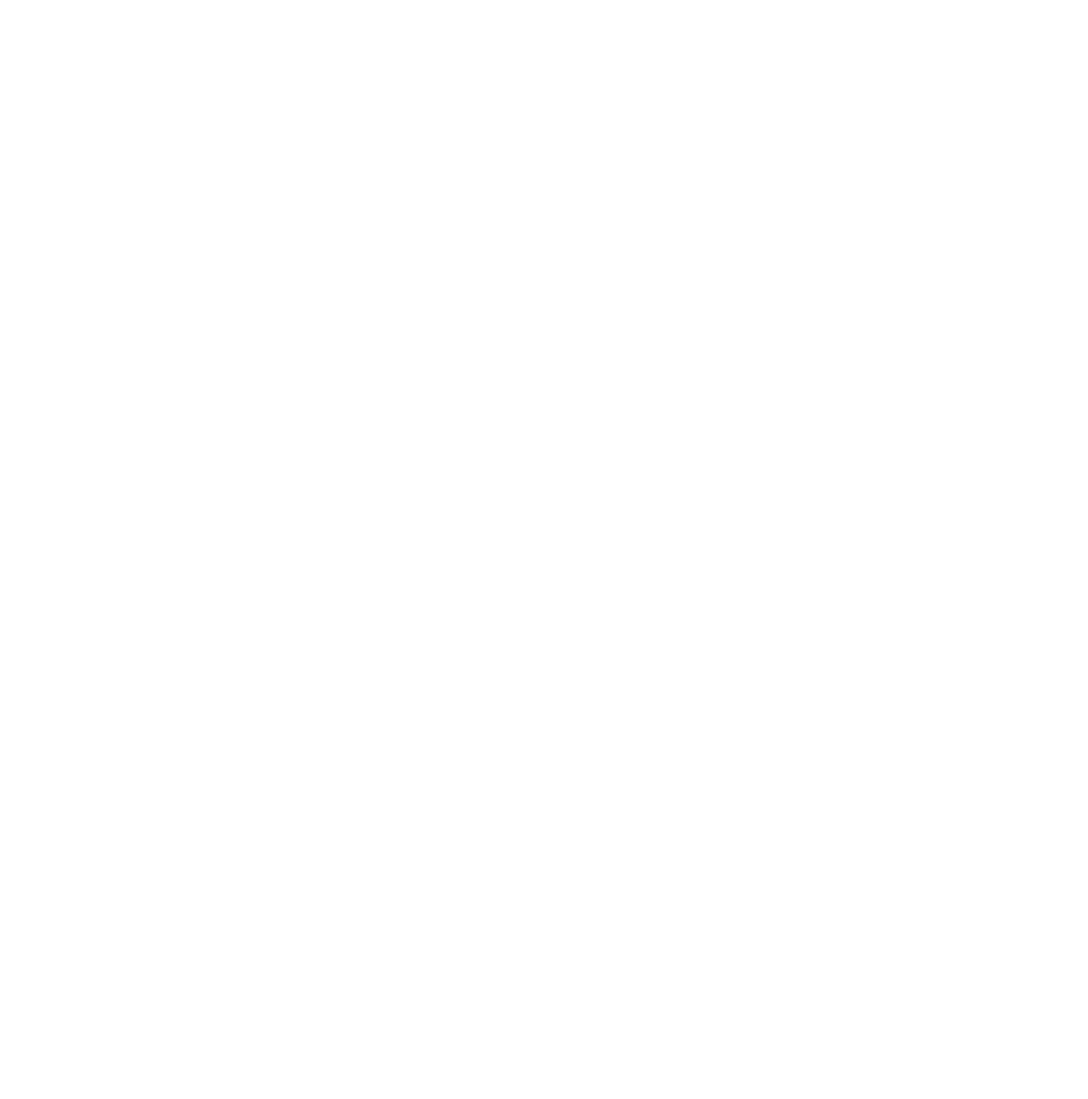
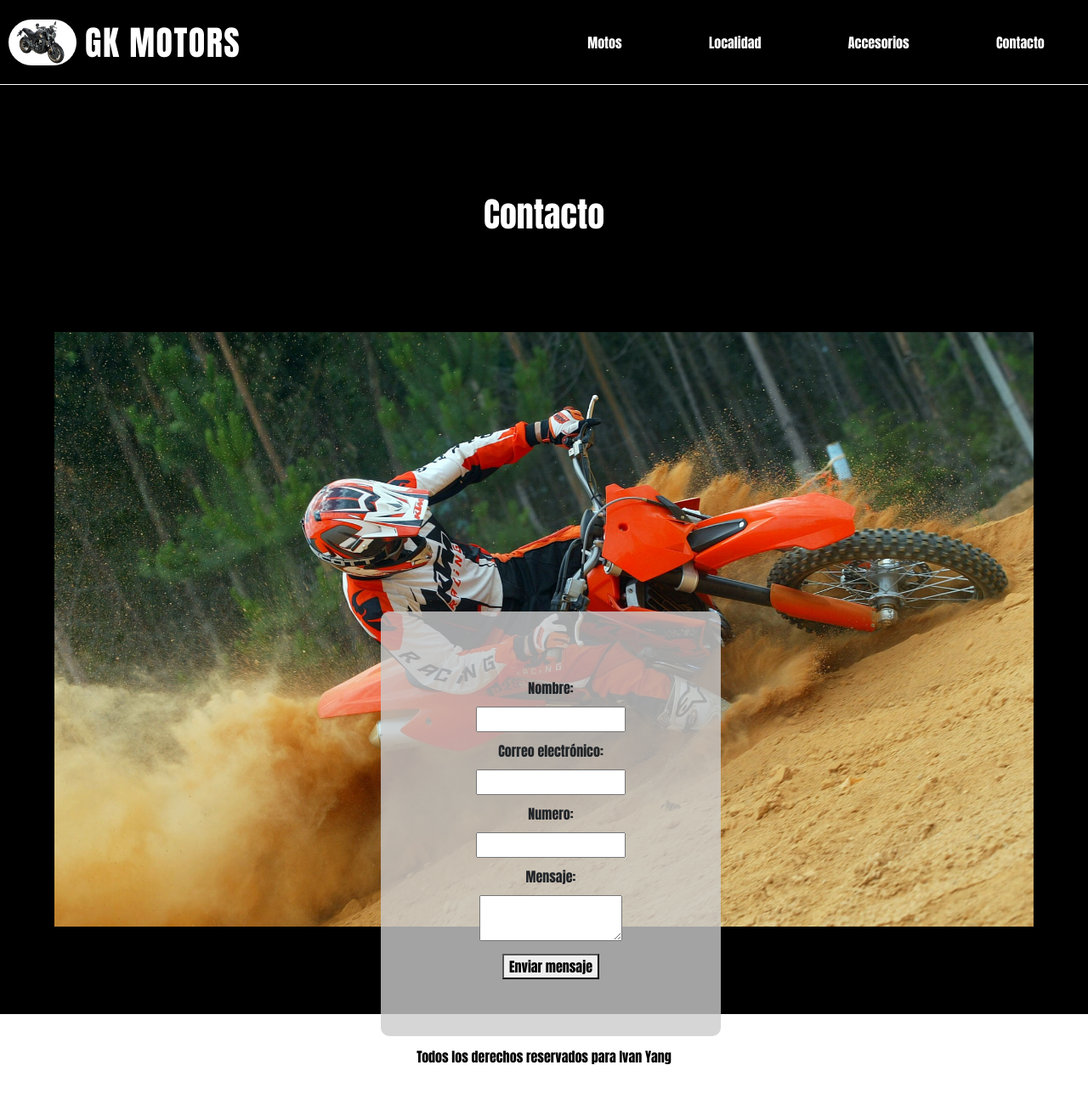
Before and after one commit to Ivan-Yang25/Entrega-Final-Yang, a plain HTML site: page HTML/contacto.html in a window 1280 px wide. Shown: the whole page at 85% size. Before the commit the page ends 800 px from the top, so only its background shows below. Drawn offline with nearby package versions, Linux system fonts and the light colour scheme.

Commit message:
Terminando proyecto

```diff
--- a/HTML/contacto.html
+++ b/HTML/contacto.html
@@ -0,0 +1,130 @@
+<!DOCTYPE html>
+<html lang="en">
+
+<head>
+    <meta charset="UTF-8">
+    <meta name="viewport" content="width=device-width, initial-scale=1.0">
+    <meta name="description" content="La mejor tienda para adquirir tu nueva compañera de dos ruedas." />
+    <meta name="keywords"
+        content="Motos, Zanella, Honda, Yumbo, Yamaha, Suzuki, Baccio, Benelli, Pulsar, Winner, BMW" />
+    <link href="https://unpkg.com/aos@2.3.1/dist/aos.css" rel="stylesheet">
+    <link rel="preconnect" href="https://fonts.googleapis.com">
+    <link rel="preconnect" href="https://fonts.gstatic.com" crossorigin>
+    <link rel="icon" type="image/jpg" href="/assents/favicon.jpg" />
+    <link href="https://fonts.googleapis.com/css2?family=Anton&family=Oswald:wght@200&display=swap" rel="stylesheet">
+    <link href="https://cdn.jsdelivr.net/npm/bootstrap@5.3.2/dist/css/bootstrap.min.css" rel="stylesheet"
+        integrity="sha384-T3c6CoIi6uLrA9TneNEoa7RxnatzjcDSCmG1MXxSR1GAsXEV/Dwwykc2MPK8M2HN" crossorigin="anonymous">
+    <link rel="stylesheet" type="text/css" href="../CSS/base.css" />
+    <title>GK MOTORS - Contacto</title>
+</head>
+
+<body>
+    <style>
+        @import url('https://fonts.googleapis.com/css2?family=Anton&family=Oswald:wght@200&display=swap');
+    </style>
+    <!--Inicio del header-->
+    <header class="header">
+        <div class="div__header">
+            <img class="header__img" src="../assents/favicon.jpg" alt="Icono" />
+            <h1 class="header__titulo">
+                GK <span class="titulo__animation">MOTORS</span>
+            </h1>
+        </div>
+
+        <ul class="header__lista">
+            <li class="ul__list">
+                <a href="/index.html">
+                    Motos
+                </a>
+            </li>
+            <li class="ul__list">
+                <a href="#">
+                    Localidad
+                </a>
+            </li>
+            <li class="ul__list">
+                <a href="accesorios.html">
+                    Accesorios
+                </a>
+            </li>
+            <li class="ul__list">
+                <a href="contacto.html">
+                    Contacto
+                </a>
+            </li>
+        </ul>
+
+    </header>
+    <!--Fin del header-->
+
+    <main class="main-4">
+        <section class="main-4__section">
+            <h1 class="section__titulo-4">
+                Contacto
+            </h1>
+
+            <div id="carousel-contact" class="carousel slide" data-bs-ride="carousel">
+                <div class="carousel-inner">
+                    <div class="carousel-item active">
+                        <img src="../assents/1105079.jpg" class="d-block w-100" alt="Foto de una moto">
+                    </div>
+                    <div class="carousel-item">
+                        <img src="../assents/132695.jpg" class="d-block w-100" alt="Foto de una moto">
+                    </div>
+                    <div class="carousel-item">
+                        <img src="../assents/796902.jpg" class="d-block w-100" alt="Foto de una moto">
+                    </div>
+                </div>
+            </div>
+
+            <form id="form" class="formulario" method="post">
+
+                <div class="formulario__div">
+                    <ul class="div__ul">
+                        <li>
+                            <label for="name">Nombre:</label>
+                        </li>
+                        <li>
+                            <input type="text" id="name" name="user_name" />
+                        </li>
+                        <li>
+                            <label for="mail">Correo electrónico:</label>
+                        </li>
+                        <li>
+                            <input type="email" id="mail" name="user_mail" />
+                        </li>
+                        <li>
+                            <label for="mail">Numero:</label>
+                        </li>
+                        <li>
+                            <input type="email" id="mail" name="user_mail" />
+                        </li>
+                        <li>
+                            <label for="msg">Mensaje:</label>
+                        </li>
+                        <li>
+                            <textarea id="msg" name="user_message"></textarea>
+                        </li>
+                        <button>Enviar mensaje</button>
+                    </ul>
+                </div>
+
+            </form>
+
+
+        </section>
+    </main>
+
+    <footer class="footer">
+        <span class="text">Todos los derechos reservados para Ivan Yang</span>
+    </footer>
+    <script src="https://unpkg.com/aos@2.3.1/dist/aos.js"></script>
+    <script>
+        AOS.init();
+    </script>
+    <script src="https://cdn.jsdelivr.net/npm/bootstrap@5.3.2/dist/js/bootstrap.bundle.min.js"
+        integrity="sha384-C6RzsynM9kWDrMNeT87bh95OGNyZPhcTNXj1NW7RuBCsyN/o0jlpcV8Qyq46cDfL" crossorigin="anonymous">
+        </script>
+</body>
+
+</html>
--- a/SASS/_main.scss
+++ b/SASS/_main.scss
@@ -199,3 +199,62 @@
         }
     }
 }
+
+//Fin de Accesorios
+
+//Inicio de Contacto
+
+.main-4 {
+    padding-top: 10%;
+    width: 100%;
+    .main-4__section {
+        display: grid;
+        width: 100%;
+        align-items: center;
+        justify-content: center;
+
+        .section__titulo-4 {
+            color: white;
+            margin-bottom: 10%;
+        }
+
+        .carousel {
+            height: 700px;
+            width: 90vw;
+
+            img {
+                height: 700px;
+                width: 1000px;
+            }
+        }
+
+        .formulario {
+            position: absolute;
+            top: 90%;
+            left: 35%;
+            z-index: 2;
+
+            .formulario__div {
+                width: 400px;
+                height: 500px;
+                display: grid;
+                align-items: center;
+                text-align: center;
+                background-color: #cccc;
+                border-radius: 10px;
+
+                .div__ul {
+                    list-style: none;
+                    padding: 0px;
+                    margin: 0px;
+
+                    li {
+                        margin: 10px;
+                    }
+                }
+            }
+        }
+
+    }
+
+}
--- a/SASS/_media-queries.scss
+++ b/SASS/_media-queries.scss
@@ -74,6 +74,17 @@
         }
     }
 
+    //Fin de contacto
+
+    #carousel-contact {
+        display: none;
+    }
+
+    #form {
+        position: static;
+        display: grid;
+    }
+
 
 }
 
@@ -107,8 +118,6 @@
 
     //Localidad
 
-
-
     .iframe {
         width: 300px;
     }
@@ -125,6 +134,14 @@
         .caja {
             width: 200px;
         }
+    }
+
+    //Fin de accesorios
+
+    //Inicio de Contacto
+    #form {
+        top: 35%;
+        left: 23%;
     }
 }
 
@@ -149,6 +166,11 @@
     .iframe {
         width: 400px;
     }
+
+    #form {
+        top: 35%;
+        left: 30%;
+    }
 }
 
 ;
@@ -159,4 +181,5 @@
     .iframe {
         width: 500px;
     }
+
 }
```
Also changed, not shown: HTML/accesorios.html (+9 -9 lines), CSS/base.css, 1 other file.
